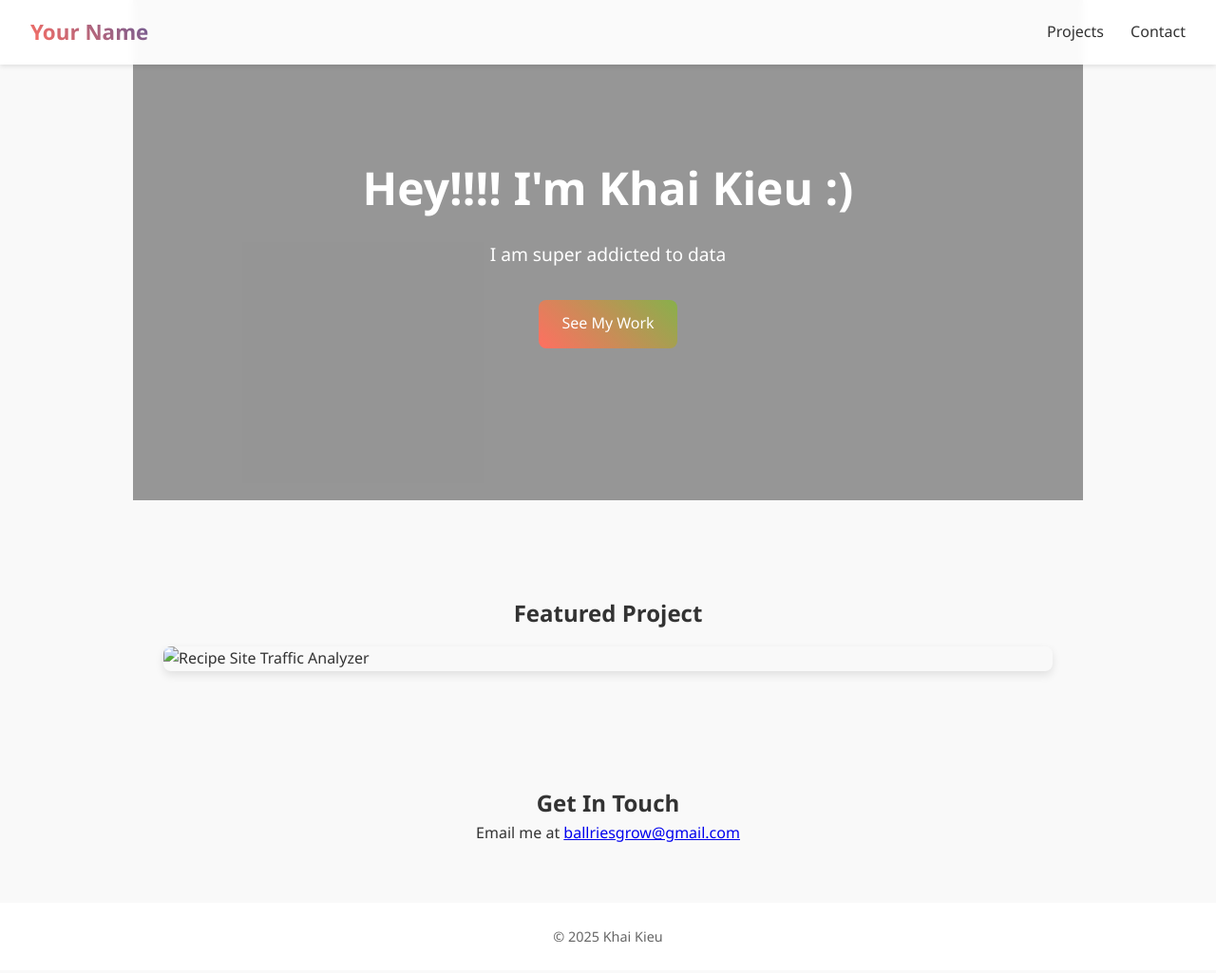
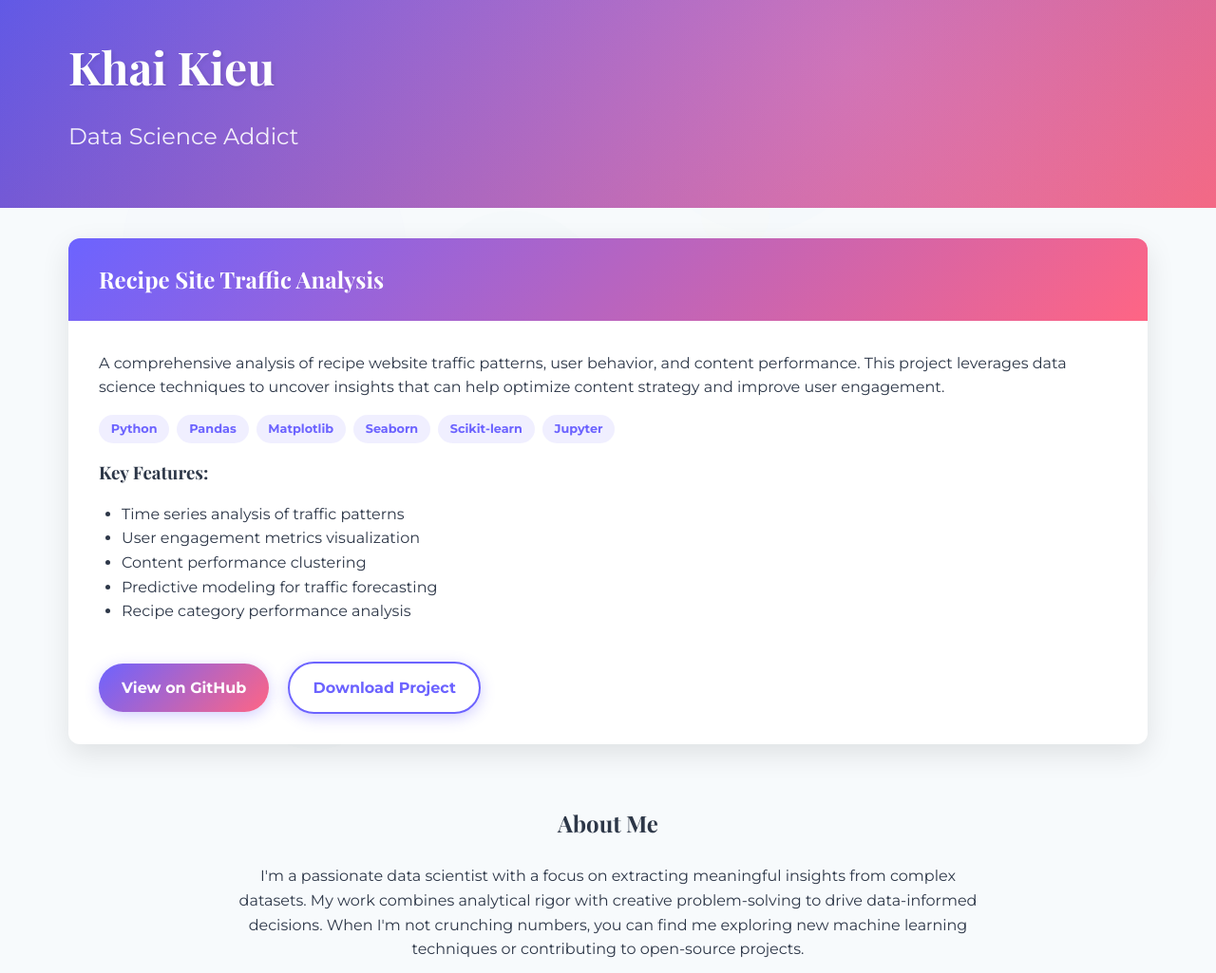
Before and after one commit to Rohulk/My-website, a website: page index.html in a window 1280 px wide. Shown: the top 1025 px of the page at 95% size. Drawn offline with nearby package versions, Linux system fonts and the light colour scheme.

Commit message:
index.html

```diff
--- a/index.html
+++ b/index.html
@@ -1,177 +1,365 @@
 <!DOCTYPE html>
 <html lang="en">
 <head>
-  <meta charset="UTF-8" />
-  <meta name="viewport" content="width=device-width, initial-scale=1.0"/>
-  <title>Your Name — Portfolio</title>
+    <meta charset="UTF-8">
+    <meta name="viewport" content="width=device-width, initial-scale=1.0">
+    <title>Khai Kieu - Data Science Addict</title>
+    <link href="https://fonts.googleapis.com/css2?family=Montserrat:wght@400;700&family=Playfair+Display:wght@700&display=swap" rel="stylesheet">
     <style>
         :root {
-      --bg-color: #f9f9f9;
-      --text-color: #333;
-      --accent1: #ff6f61;
-      --accent2: #6b5b95;
-      --accent3: #88b04b;
-      --transition: 0.3s ease-in-out;
-      --max-width: 1000px;
-      --radius: 8px;
+            --primary: #6C63FF;
+            --secondary: #FF6584;
+            --dark: #2D3748;
+            --light: #F7FAFC;
+            --accent: #48BB78;
+            --gradient: linear-gradient(135deg, var(--primary), var(--secondary));
         }
-    * { margin: 0; padding: 0; box-sizing: border-box; }
-    html { scroll-behavior: smooth; }
+
+        * {
+            margin: 0;
+            padding: 0;
+            box-sizing: border-box;
+            transition: all 0.3s ease;
+        }
+
         body {
-      font-family: 'Segoe UI', Roboto, sans-serif;
-      color: var(--text-color);
-      background: var(--bg-color);
+            font-family: 'Montserrat', sans-serif;
+            background-color: var(--light);
+            color: var(--dark);
             line-height: 1.6;
+            overflow-x: hidden;
         }
+
         header {
-      position: fixed; top: 0; left: 0; width: 100%;
-      background: rgba(255,255,255,0.95);
-      backdrop-filter: blur(5px);
-      padding: 1rem 2rem;
-      display: flex; justify-content: space-between; align-items: center;
-      box-shadow: 0 2px 5px rgba(0,0,0,0.1);
-      z-index: 1000;
+            background: var(--gradient);
+            color: white;
+            padding: 2rem 0;
+            position: relative;
+            overflow: hidden;
         }
-    .logo { font-size: 1.4rem; font-weight: bold; background: linear-gradient(45deg, var(--accent1), var(--accent2)); -webkit-background-clip: text; color: transparent; }
-    nav a {
-      margin-left: 1.5rem; color: var(--text-color);
-      text-decoration: none; position: relative;
-      transition: color var(--transition);
+
+        .header-content {
+            max-width: 1200px;
+            margin: 0 auto;
+            padding: 0 2rem;
+            position: relative;
+            z-index: 2;
         }
-    nav a:hover { color: var(--accent2); }
-    nav a::after {
-      content: ''; position: absolute; left: 0; bottom: -4px;
-      width: 0; height: 2px; background: var(--accent2);
-      transition: width var(--transition);
+
+        .header-bg {
+            position: absolute;
+            top: 0;
+            left: 0;
+            width: 100%;
+            height: 100%;
+            background: radial-gradient(circle at 70% 30%, rgba(255,255,255,0.1) 0%, rgba(0,0,0,0.1) 100%);
+            z-index: 1;
         }
-    nav a:hover::after { width: 100%; }
-    section {
-      padding: 100px 2rem 60px; max-width: var(--max-width); margin: 0 auto;
+
+        h1, h2, h3 {
+            font-family: 'Playfair Display', serif;
+            font-weight: 700;
         }
-    .hero {
-      display: flex; flex-direction: column; align-items: center;
-      text-align: center; padding-top: 160px; padding-bottom: 160px;
-      background: url('https://source.unsplash.com/1600x900/?kitchen,analytics') center/cover no-repeat;
-      color: white; position: relative;
+
+        h1 {
+            font-size: 3rem;
+            margin-bottom: 1rem;
+            text-shadow: 2px 2px 4px rgba(0,0,0,0.1);
         }
-    .hero::after {
-      content: ''; position: absolute; inset: 0; background: rgba(0,0,0,0.4);
+
+        .tagline {
+            font-size: 1.5rem;
+            opacity: 0.9;
+            margin-bottom: 1.5rem;
         }
-    .hero > * { position: relative; z-index: 1; }
-    .hero h1 { font-size: 3rem; margin-bottom: 1rem; }
-    .hero p { font-size: 1.2rem; margin-bottom: 2rem; max-width: 600px; }
+
+        .container {
+            max-width: 1200px;
+            margin: 0 auto;
+            padding: 2rem;
+        }
+
+        .project-card {
+            background: white;
+            border-radius: 12px;
+            box-shadow: 0 10px 30px rgba(0,0,0,0.1);
+            overflow: hidden;
+            margin-bottom: 3rem;
+            transform: translateY(0);
+            transition: transform 0.3s ease, box-shadow 0.3s ease;
+        }
+
+        .project-card:hover {
+            transform: translateY(-5px);
+            box-shadow: 0 15px 35px rgba(0,0,0,0.15);
+        }
+
+        .project-header {
+            background: var(--gradient);
+            color: white;
+            padding: 1.5rem 2rem;
+        }
+
+        .project-content {
+            padding: 2rem;
+        }
+
+        .project-description {
+            margin-bottom: 1.5rem;
+        }
+
         .btn {
-      display: inline-block; padding: 0.8rem 1.5rem;
-      background: linear-gradient(45deg, var(--accent1), var(--accent3));
-      color: white; border: none; border-radius: var(--radius);
-      cursor: pointer; transition: transform var(--transition);
+            display: inline-block;
+            padding: 0.8rem 1.5rem;
+            background: var(--gradient);
+            color: white;
+            border-radius: 50px;
             text-decoration: none;
+            font-weight: bold;
+            margin-top: 1rem;
+            border: none;
+            cursor: pointer;
+            box-shadow: 0 4px 15px rgba(108, 99, 255, 0.3);
         }
-    .btn:hover { transform: translateY(-3px); }
-    .projects {
-      display: grid;
-      grid-template-columns: repeat(auto-fit, minmax(300px,1fr));
-      gap: 1.5rem;
+
+        .btn:hover {
+            transform: translateY(-2px);
+            box-shadow: 0 6px 20px rgba(108, 99, 255, 0.4);
         }
-    .project {
-      position: relative; overflow: hidden; border-radius: var(--radius);
-      cursor: pointer; box-shadow: 0 4px 10px rgba(0,0,0,0.1);
+
+        .btn-outline {
+            background: transparent;
+            border: 2px solid var(--primary);
+            color: var(--primary);
+            margin-left: 1rem;
         }
-    .project img {
-      width: 100%; display: block; transition: transform var(--transition);
+
+        .btn-outline:hover {
+            background: var(--primary);
+            color: white;
         }
-    .project:hover img { transform: scale(1.05); }
-    .project .overlay {
-      position: absolute; inset: 0;
-      background: linear-gradient(135deg, var(--accent2), var(--accent1));
-      opacity: 0; display: flex; align-items: center; justify-content: center;
-      color: white; font-size: 1.2rem; transition: opacity var(--transition);
-      text-align: center; padding: 1rem;
+
+        footer {
+            background: var(--dark);
+            color: white;
+            text-align: center;
+            padding: 2rem 0;
+            margin-top: 3rem;
         }
-    .project:hover .overlay { opacity: 0.9; }
-    .modal {
-      position: fixed; top: 0; left: 0; width: 100%; height: 100%;
-      background: rgba(0,0,0,0.8); display: none; align-items: center; justify-content: center;
-      z-index: 2000;
+
+        .animated-bg {
+            position: fixed;
+            top: 0;
+            left: 0;
+            width: 100%;
+            height: 100%;
+            z-index: -1;
+            opacity: 0.05;
+            pointer-events: none;
         }
-    .modal-content {
-      background: white; padding: 2rem; border-radius: var(--radius);
-      max-width: 600px; max-height: 80vh; overflow-y: auto; position: relative;
+
+        .circle {
+            position: absolute;
+            border-radius: 50%;
+            background: var(--primary);
+            opacity: 0.2;
+            animation: float 15s infinite ease-in-out;
         }
-    .modal-close {
-      position: absolute; top: 1rem; right: 1rem; font-size: 1.5rem; cursor: pointer;
+
+        .circle:nth-child(1) {
+            width: 300px;
+            height: 300px;
+            top: 20%;
+            left: 10%;
+            animation-delay: 0s;
         }
-    @media(max-width: 768px) {
-      section { padding-top: 120px; }
-      .projects { grid-template-columns: 1fr; }
-      header { padding: 1rem; }
-      nav a { margin-left: 1rem; }
+
+        .circle:nth-child(2) {
+            width: 200px;
+            height: 200px;
+            top: 60%;
+            left: 80%;
+            animation-delay: 3s;
+            background: var(--secondary);
+        }
+
+        .circle:nth-child(3) {
+            width: 150px;
+            height: 150px;
+            top: 80%;
+            left: 20%;
+            animation-delay: 6s;
+            background: var(--accent);
+        }
+
+        @keyframes float {
+            0%, 100% {
+                transform: translateY(0) rotate(0deg);
+            }
+            50% {
+                transform: translateY(-50px) rotate(5deg);
+            }
+        }
+
+        .tech-stack {
+            display: flex;
+            flex-wrap: wrap;
+            gap: 0.5rem;
+            margin: 1rem 0;
+        }
+
+        .tech-item {
+            background: rgba(108, 99, 255, 0.1);
+            color: var(--primary);
+            padding: 0.3rem 0.8rem;
+            border-radius: 50px;
+            font-size: 0.8rem;
+            font-weight: bold;
+        }
+
+        @media (max-width: 768px) {
+            h1 {
+                font-size: 2.2rem;
+            }
+
+            .tagline {
+                font-size: 1.2rem;
+            }
+
+            .container {
+                padding: 1rem;
+            }
+
+            .btn {
+                display: block;
+                width: 100%;
+                text-align: center;
+                margin-top: 1rem;
+            }
+
+            .btn-outline {
+                margin-left: 0;
+            }
         }
     </style>
 </head>
 <body>
+    <div class="animated-bg">
+        <div class="circle"></div>
+        <div class="circle"></div>
+        <div class="circle"></div>
+    </div>
 
     <header>
-    <div class="logo">Your Name</div>
-    <nav>
-      <a href="#projects">Projects</a>
-      <a href="#contact">Contact</a>
-    </nav>
+        <div class="header-bg"></div>
+        <div class="header-content">
+            <h1>Khai Kieu</h1>
+            <p class="tagline">Data Science Addict</p>
+        </div>
     </header>
 
-  <section class="hero" id="hero">
-    <h1>Hey!!!! I'm Khai Kieu :)</h1>
-    <p>I am super addicted to data</p>
-    <a href="#projects" class="btn">See My Work</a>
-  </section>
+    <main class="container">
+        <section class="project-card">
+            <div class="project-header">
+                <h2>Recipe Site Traffic Analysis</h2>
+            </div>
+            <div class="project-content">
+                <div class="project-description">
+                    <p>A comprehensive analysis of recipe website traffic patterns, user behavior, and content performance. This project leverages data science techniques to uncover insights that can help optimize content strategy and improve user engagement.</p>
 
-  <section id="projects">
-    <h2 style="text-align:center; margin-bottom:1rem;">Featured Project</h2>
-    <div class="projects">
-      <div class="project"
-           data-title="Recipe Site Traffic Analyzer"
-           data-desc="A full-stack analytics dashboard that tracks pageviews, user engagement, and peak traffic times for a recipe website, built with Node.js, Express, Chart.js, and MongoDB.">
-        <img src="https://source.unsplash.com/600x400/?analytics,food" alt="Recipe Site Traffic Analyzer"/>
-        <div class="overlay">
-          <a href="https://github.com/Rohulk/RecipeSiteTraffic" target="_blank" style="color:white; text-decoration:underline;">
-            View on GitHub
-          </a>
+                    <div class="tech-stack">
+                        <span class="tech-item">Python</span>
+                        <span class="tech-item">Pandas</span>
+                        <span class="tech-item">Matplotlib</span>
+                        <span class="tech-item">Seaborn</span>
+                        <span class="tech-item">Scikit-learn</span>
+                        <span class="tech-item">Jupyter</span>
                     </div>
+
+                    <h3>Key Features:</h3>
+                    <ul style="margin-left: 1.5rem; margin-top: 1rem;">
+                        <li>Time series analysis of traffic patterns</li>
+                        <li>User engagement metrics visualization</li>
+                        <li>Content performance clustering</li>
+                        <li>Predictive modeling for traffic forecasting</li>
+                        <li>Recipe category performance analysis</li>
+                    </ul>
                 </div>
+
+                <a href="https://github.com/Rohulk/RecipeSiteTraffic" class="btn" target="_blank">View on GitHub</a>
+                <a href="https://github.com/Rohulk/RecipeSiteTraffic/archive/refs/heads/main.zip" class="btn btn-outline">Download Project</a>
             </div>
         </section>
 
+        <section style="text-align: center; margin-top: 4rem;">
+            <h2 style="margin-bottom: 1.5rem;">About Me</h2>
+            <p style="max-width: 800px; margin: 0 auto;">
+                I'm a passionate data scientist with a focus on extracting meaningful insights from complex datasets. My work combines analytical rigor with creative problem-solving to drive data-informed decisions. When I'm not crunching numbers, you can find me exploring new machine learning techniques or contributing to open-source projects.
+            </p>
+        </section>
+    </main>
 
-  <div class="modal" id="modal">
-    <div class="modal-content">
-      <span class="modal-close">&times;</span>
-      <h3 id="modal-title"></h3>
-      <p id="modal-desc"></p>
-    </div>
-  </div>
-
-  <section id="contact" style="padding:60px 2rem; max-width:var(--max-width); margin:0 auto; text-align:center;">
-    <h2>Get In Touch</h2>
-    <p>Email me at <a href="mailto:ballriesgrow@gmail.com">ballriesgrow@gmail.com</a></p>
-  </section>
-
-  <footer style="text-align:center; padding:1.5rem 0; background:#fff; color:#666; font-size:0.9rem;">
-    &copy; 2025 Khai Kieu
+    <footer>
+        <p>&copy; 2023 Khai Kieu - Data Science Addict</p>
     </footer>
 
     <script>
+        // Dynamic background elements
+        document.addEventListener('DOMContentLoaded', function() {
+            // Add more floating elements
+            const animatedBg = document.querySelector('.animated-bg');
+            const colors = ['#6C63FF', '#FF6584', '#48BB78', '#F6E05E', '#4299E1'];
 
-    const modal = document.getElementById('modal');
-    const titleEl = document.getElementById('modal-title');
-    const descEl  = document.getElementById('modal-desc');
-    document.querySelector('.project').onclick = () => {
-      const p = document.querySelector('.project');
-      titleEl.textContent = p.dataset.title;
-      descEl.textContent  = p.dataset.desc;
-      modal.style.display = 'flex';
-    };
-    document.querySelector('.modal-close').onclick = () => modal.style.display = 'none';
-    window.onclick = e => { if (e.target === modal) modal.style.display = 'none'; };
+            for (let i = 0; i < 5; i++) {
+                const circle = document.createElement('div');
+                circle.classList.add('circle');
+
+                // Random properties
+                const size = Math.random() * 200 + 50;
+                const posX = Math.random() * 100;
+                const posY = Math.random() * 100;
+                const color = colors[Math.floor(Math.random() * colors.length)];
+                const delay = Math.random() * 10;
+                const duration = Math.random() * 10 + 10;
+
+                circle.style.width = `${size}px`;
+                circle.style.height = `${size}px`;
+                circle.style.top = `${posY}%`;
+                circle.style.left = `${posX}%`;
+                circle.style.background = color;
+                circle.style.animationDelay = `${delay}s`;
+                circle.style.animationDuration = `${duration}s`;
+
+                animatedBg.appendChild(circle);
+            }
+
+            // Parallax effect for header
+            window.addEventListener('scroll', function() {
+                const scrollPosition = window.pageYOffset;
+                const header = document.querySelector('header');
+                header.style.backgroundPositionY = `${scrollPosition * 0.5}px`;
+
+                // Animate project cards when they come into view
+                const projectCards = document.querySelectorAll('.project-card');
+                projectCards.forEach(card => {
+                    const cardPosition = card.getBoundingClientRect().top;
+                    const screenPosition = window.innerHeight / 1.3;
+
+                    if (cardPosition < screenPosition) {
+                        card.style.opacity = '1';
+                        card.style.transform = 'translateY(0)';
+                    }
+                });
+            });
+
+            // Initial animation for project cards
+            const projectCards = document.querySelectorAll('.project-card');
+            projectCards.forEach((card, index) => {
+                card.style.opacity = '0';
+                card.style.transform = `translateY(${20 * (index + 1)}px)`;
+                card.style.transitionDelay = `${index * 0.1}s`;
+            });
+        });
     </script>
 </body>
 </html>
```
Lines whose indentation alone changed are shown as unchanged.
